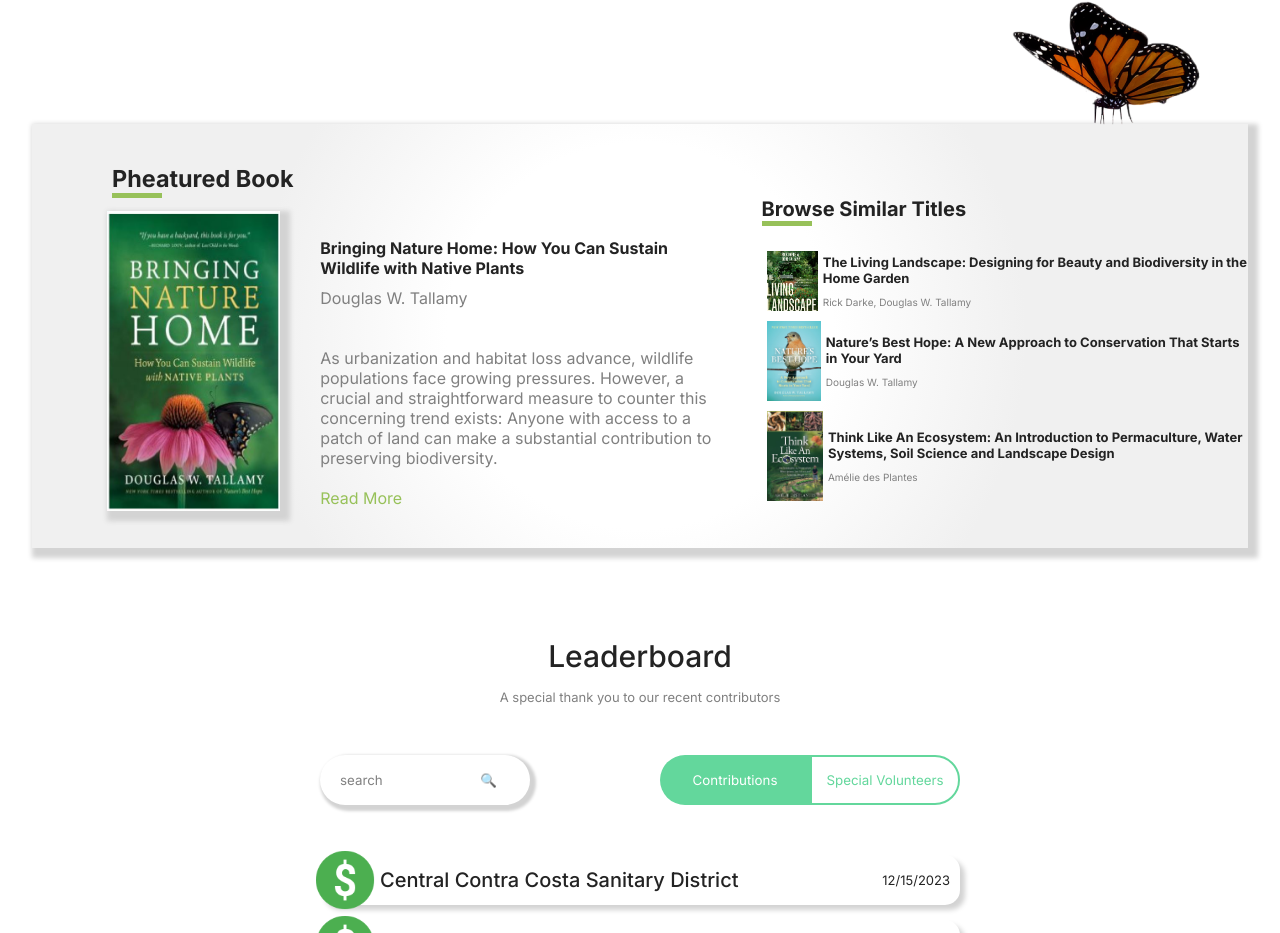
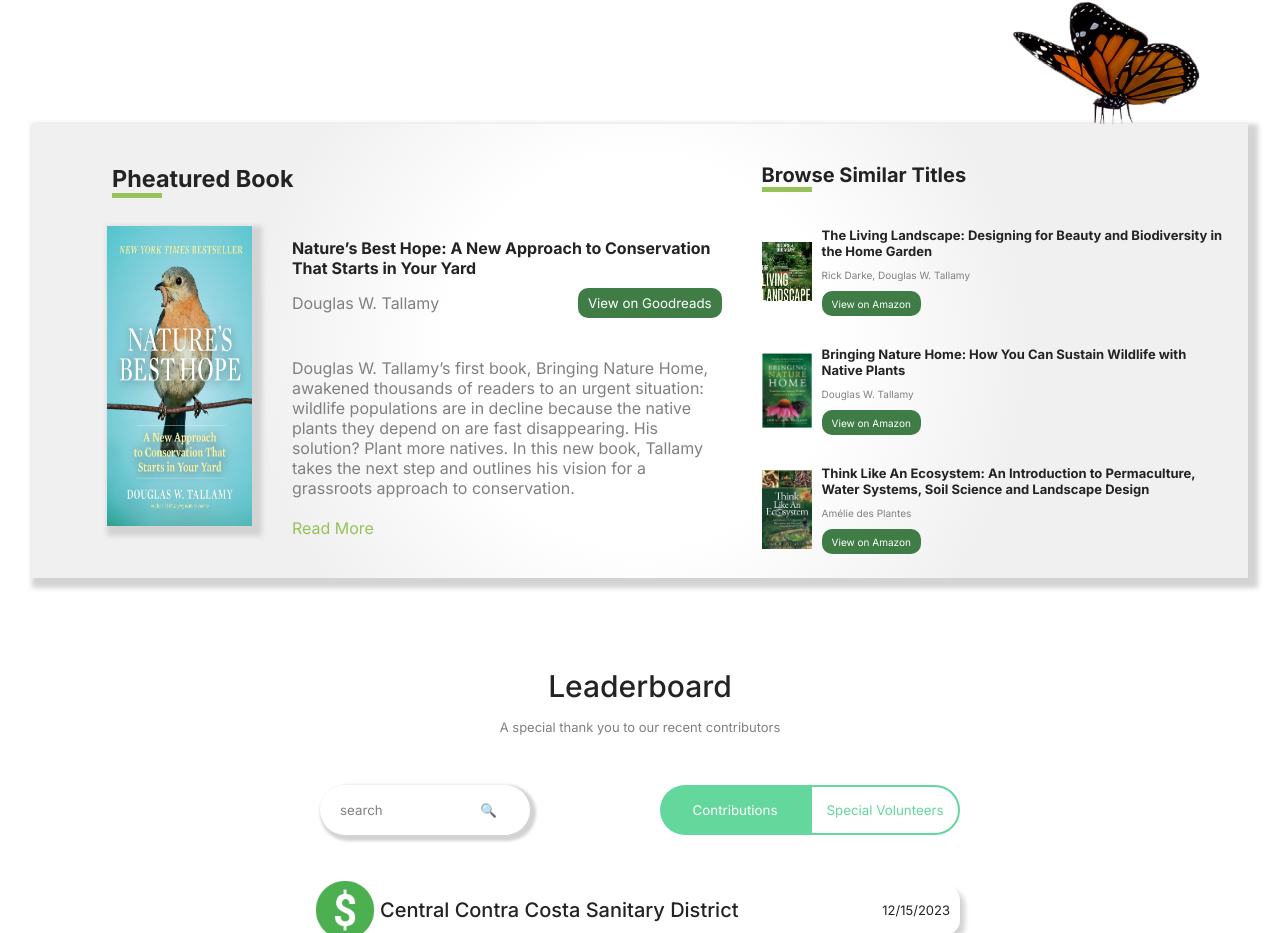
Before and after one commit to ramitaarora/phig-website, a React (Create React App) app: page / in a window 1280 px wide. Shown: the part 3552-4485 px from the top of the page. Built offline with nearby package versions, Linux system fonts and the light colour scheme; a web font is replaced by a local one.

Commit message:
pheatured book buttons

```diff
--- a/src/components/PheaturedBook.jsx
+++ b/src/components/PheaturedBook.jsx
@@ -7,47 +7,57 @@
             <div className={css`display: flex; justify-content: space-between; align-items: center;`}>
 
                 <div className={css`width: 60%`}>
-                    <h3 style={{marginTop: '40px', marginLeft:'80px', marginBottom:'10px'}}>Pheatured Book</h3>
-                    <div><hr style={{width:'50px',height:'5px',backgroundColor:'#97C159',border: 'none', marginTop:'-10px',marginLeft:'80px'}}></hr></div>
+                    <h3 style={{ marginTop: '40px', marginLeft: '80px', marginBottom: '10px' }}>Pheatured Book</h3>
+                    <div><hr style={{ width: '50px', height: '5px', backgroundColor: '#97C159', border: 'none', marginTop: '-10px', marginLeft: '80px' }}></hr></div>
                     <div className={css`display: flex; justify-content: space-between; align-items: center;`}>
-                        <div style={{marginLeft: '75px', marginTop:'10px'}}>
-                            <img style={{height:'300px',width:'900px', boxShadow:'5px 5px 5px 5px lightgrey',marginBottom:'30px'}} src="./images/homepage/pheatured-book.jpeg" alt="pheatured-book" />
+                        <div style={{ marginLeft: '75px', marginTop: '10px' }}>
+                            <img style={{ height: '300px', width: '900px', boxShadow: '5px 5px 5px 5px lightgrey', marginBottom: '30px' }} src="./images/homepage/pheatured-book.jpeg" alt="pheatured-book" />
                         </div>
                         <div className='PheaturedB'>
-                        <h4 style={{marginBottom:'10px'}}>Bringing Nature Home: How You Can Sustain Wildlife with Native Plants</h4>
-                            <p style={{color:'grey',marginBottom:'40px'}}>Douglas W. Tallamy</p>
-                            {/*<button>View on Goodreads</button>*/}
-                            <p style={{color:'grey',marginBottom:'20px'}}>As urbanization and habitat loss advance, wildlife populations face growing pressures. However, a crucial and straightforward measure to counter this concerning trend exists: Anyone with access to a patch of land can make a substantial contribution to preserving biodiversity.</p>
-                            <p style={{color:'#97C159'}}>Read More</p>
+                            <h4 style={{ marginBottom: '10px' }}>Nature’s Best Hope: A New Approach to Conservation That Starts in Your Yard</h4>
+                            <div className={css`display: flex; justify-content: space-between; align-items: center; margin-bottom: 40px;`}>
+                                <p style={{ color: 'grey' }}>Douglas W. Tallamy</p>
+                                <a href="https://www.goodreads.com/book/show/43212849-nature-s-best-hope?ac=1&from_search=true&qid=1MbdBR5Sns&rank=1" target="_blank" rel="noreferrer">
+                                    <button className={css`border-radius: 10px;height: 30px; cursor: pointer; padding: 5px 10px; border: 6px; font-size: big; background-color: #407D46; color: white;`}>View on Goodreads</button>
+                                </a>
+                            </div>
+                            <p style={{ color: 'grey', marginBottom: '20px' }}>Douglas W. Tallamy’s first book, Bringing Nature Home, awakened thousands of readers to an urgent situation: wildlife populations are in decline because the native plants they depend on are fast disappearing. His solution? Plant more natives. In this new book, Tallamy takes the next step and outlines his vision for a grassroots approach to conservation.</p>
+                            <a href="https://www.amazon.com/Natures-Best-Hope-Approach-Conservation-ebook/dp/B07NMH5GH5/ref=sr_1_1?crid=1L19EXTQQ1E73&dib=eyJ2IjoiMSJ9.4aXGeMZCe1nrJK6I1JHsjaAvqpH1F--eJImTzDE77_8x0RnIbBWr50GTC93R4ed-xzen1z9J79666gUIuXEYRx0waEpPfNfMSi1-EBQe7RWq6b7Ea0_y9NJ1gh9rxgsUnvy3yG0q_2u1ECqIt3eYCiZV3EadVGYA-XNU824t1fcy86hX4zoVNhXsmfwc3Gi8RAvTEHBeWnGW2Uqk9yxgHrb025EGkFVO3YNxCEZ54u0.BTiDE_BJ3KCfA8knKO1a0xvV-7nABwTOCeZHF-5jwfw&dib_tag=se&keywords=nature%27s+best+hope&qid=1713817516&sprefix=nature%27s+bes%2Caps%2C145&sr=8-1" target="_blank" rel="noreferrer"><p style={{ color: '#97C159' }}>Read More</p></a>
                         </div>
                     </div>
                 </div>
 
-                <div className={css`width: 40%`}>
-                    <h4 style={{marginBottom:'10px',marginTop:'30px'}}>Browse Similar Titles</h4>
-                    <div><hr style={{width:'50px',height:'5px',backgroundColor:'#97C159',border: 'none', marginTop:'-10px',marginBottom:'20px'}}></hr></div>
-                    <div className={css`display: flex; justify-content: space-between; align-items: center;`}>
-                        <img src="./images/homepage/book-1.jpeg" alt="pheatured-book" className={css`height: 60px;margin: 5px`} />
-                        <div>
+                <div className={css`width: 40%; height: 100%; display: flex; flex-direction: column; justify-content: space-between;`}>
+                    <h4 style={{ marginBottom: '10px', marginTop: '30px' }}>Browse Similar Titles</h4>
+                    <div><hr style={{ width: '50px', height: '5px', backgroundColor: '#97C159', border: 'none', marginTop: '-10px', marginBottom: '20px' }}></hr></div>
+                    <div className={css`display: flex; justify-content: space-between; align-items: center; margin: 15px 0; padding-right: 25px;`}>
+                        <img src="./images/homepage/book-1.jpeg" alt="pheatured-book" className={css`height: 80px; width: 50px; object-position: center; object-fit: contain;`} />
+                        <div className={css`margin-left: 10px;`}>
                             <h4 className='ph4'>The Living Landscape: Designing for Beauty and Biodiversity in the Home Garden</h4>
                             <p className='ph4b'>Rick Darke, Douglas W. Tallamy</p>
-                            {/*<button>View on Amazon</button>*/}
+                            <a href="https://www.amazon.com/Living-Landscape-Designing-Beauty-Biodiversity/dp/1604694084/ref=sr_1_1?crid=3K7A5J92E15TS&dib=eyJ2IjoiMSJ9.Y0FalXe2WZ5GpsgXlsu84xUoBQ0t4Hyl84NSg4LLubv01fh7xeQSzWkB-n758lOhrmBRbH6_ZaSucX3U8AfRzmnGsJ__qVRM5R_tHR8X2EvBMWwbx8ppmMhekp4OF2yRi9hTXqzBK5NbZkT3adXuzmpdPEDPg45QwT073e7QnWWDwdMEnC8HVV4mDmleQUd1IIPa3uLuEMUpXoBnGtyOEICVW3tS1Yb1KRUGY72pbwg.7H_dapudMAuYkezSnGyYDorvfrZsi8EyO1kfuSoLf3Y&dib_tag=se&keywords=the+living+landscape&qid=1713818579&sprefix=the+living+land%2Caps%2C168&sr=8-1" target="_blank" rel="noreferrer">
+                                <button className={css`border-radius: 10px;height: 25px; cursor: pointer; padding: 5px 10px; border: 6px; font-size: 10px; background-color: #407D46; color: white; margin-top: 10px;`}>View on Amazon</button>
+                            </a>
                         </div>
                     </div>
-                    <div className={css`display: flex; justify-content: space-between; align-items: center;`}>
-                        <img src="./images/homepage/book-2.jpeg" alt="pheatured-book" className={css`height: 80px; margin: 5px`} />
-                        <div>
-                            <h4 className='ph4'>Nature’s Best Hope: A New Approach to Conservation That Starts in Your Yard</h4>
+                    <div className={css`display: flex; justify-content: space-between; align-items: center; margin: 15px 0; padding-right: 25px;`}>
+                        <img src="./images/homepage/book-2.jpeg" alt="pheatured-book" className={css`height: 80px; width: 50px; object-position: center; object-fit: contain;`} />
+                        <div className={css`margin-left: 10px;`}>
+                            <h4 className='ph4'>Bringing Nature Home: How You Can Sustain Wildlife with Native Plants</h4>
                             <p className='ph4b'>Douglas W. Tallamy</p>
-                            {/*<button>View on Amazon</button>*/}
+                            <a href="https://www.amazon.com/Bringing-Nature-Home-Wildlife-Expanded-ebook/dp/B003UV8ZTE/ref=sr_1_1?crid=2JKBJLZEFQ5JC&dib=eyJ2IjoiMSJ9.BFYLsu7YmvK5-3QmLRv-0cWDlYumSTE8_0_G1svFm9TkbywR-8zagYk18-lZAyNZncqLlg1jgTJKqIWlGCv884aOLyEbAOw3eqlrNhS7dRZEVT06bCOote5LSMBFFg0UoNHkMRGuls5siGpKH8J-jZaoTOXNO878QzYnYjg29LdMSa4ZsL-kB4ytodYNK84TLinrH7NMnvoEG92yTSsS1XEW3rNMv87FNQq1vZTXQTc.eRlBOd7yp4Bp3XVKHNruxIiqPc6wd7euoCbMxialcDg&dib_tag=se&keywords=bringing+nature+home+by+doug+tallamy&qid=1713819464&sprefix=bringing+nat%2Caps%2C150&sr=8-1" target="_blank" rel="noreferrer">
+                                <button className={css`border-radius: 10px;height: 25px; cursor: pointer; padding: 5px 10px; border: 6px; font-size: 10px; background-color: #407D46; color: white; margin-top: 10px;`}>View on Amazon</button>
+                            </a>
                         </div>
                     </div>
-                    <div className={css`display: flex; justify-content: space-between; align-items: center;`}>
-                        <img src="./images/homepage/book-3.jpeg" alt="pheatured-book" className={css`height: 90px;margin: 5px`} />
-                        <div>
+                    <div className={css`display: flex; justify-content: space-between; align-items: center; margin: 15px 0; padding-right: 25px;`}>
+                        <img src="./images/homepage/book-3.jpeg" alt="pheatured-book" className={css`height: 80px; width: 50px; object-position: center; object-fit: contain;`} />
+                        <div className={css`margin-left: 10px;`}>
                             <h4 className='ph4'>Think Like An Ecosystem: An Introduction to Permaculture, Water Systems, Soil Science and Landscape Design</h4>
                             <p className='ph4b'>Amélie des Plantes</p>
-                            {/*<button>View on Amazon</button>*/}
+                            <a href="https://www.amazon.com/Think-Like-Ecosystem-Introduction-Permaculture-ebook/dp/B09RGBCVW9/ref=sr_1_1?crid=E5D2Y7MN9F6V&dib=eyJ2IjoiMSJ9.b8pXV-8lZvtAem-EgaAFLalWeX67hk91GplIUwbx_mlYuxjCuWTAYajeeTFvrCpR0zvFCMPtjvcEDHzXC1mqRewBNM93LJfU40hxvPbZmsA8IM1uzLVFjbtYQa7_EOYZ9jYwd7ddqYTq4m_KacIwY-u4JOx9Pwny49u-9xwn_-1yh9USUu7fBE1LoGlfORTYy-EkchRfPVr3qtd1k2FyQscaF5Fb1sA-p81zPPPyUxE.ckkthCuSvwbGmk9aYtKzXOloxjqhd3eGKJzubqCAwl8&dib_tag=se&keywords=think+like+an+ecosystem&qid=1713819486&sprefix=think+like+an+ec%2Caps%2C148&sr=8-1" target="_blank" rel="noreferrer">
+                                <button className={css`border-radius: 10px;height: 25px; cursor: pointer; padding: 5px 10px; border: 6px; font-size: 10px; background-color: #407D46; color: white; margin-top: 10px;`}>View on Amazon</button>
+                            </a>
                         </div>
                     </div>
                 </div>
--- a/src/pages/ResourcesPage.jsx
+++ b/src/pages/ResourcesPage.jsx
@@ -33,7 +33,7 @@
                     </div>
                 </Link>
 
-                <Link className={css`text-decoration: none; color: inherit;`}>
+                <Link to="/resources/nursery" className={css`text-decoration: none; color: inherit;`}>
                     <div id="resource-button" className = "Nurseries">
                         <img className = "Resources_Img" src="/images/resources/plant.png" alt="nurseries" />
                         <p className = "Nursery">Nurseries</p>
```
Also changed, not shown: public/images/homepage/book-2.jpeg, public/images/homepage/pheatured-book.jpeg.
